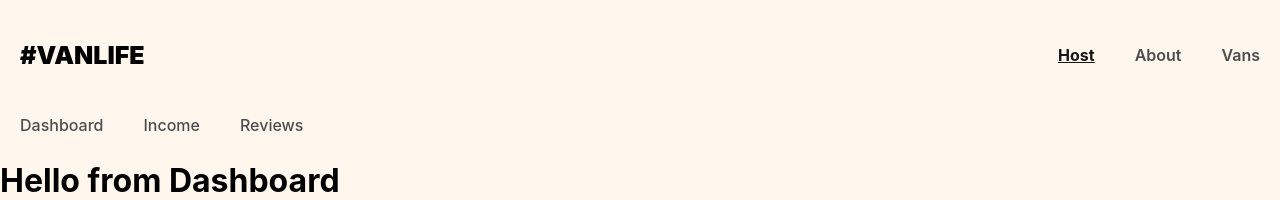
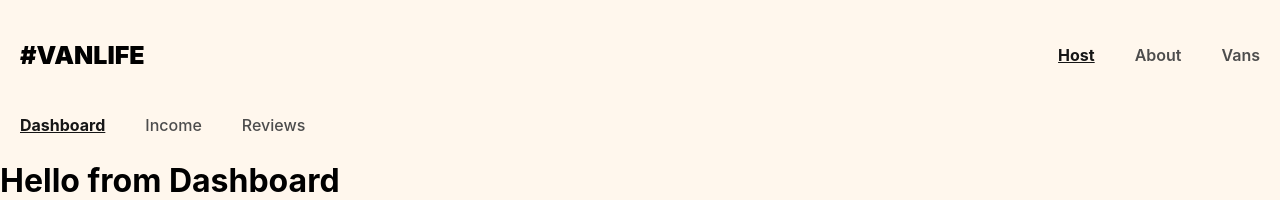
Before and after one commit to Udayanga1/react-practice, a React (Vite) app in the folder VANLIFE/: page /host in a window 1280 px wide. Shown: the top 200 px of the page. Built offline with nearby package versions, Linux system fonts and the light colour scheme; what miragejs would draw is missing.

Commit message:
VANLIFE: change Links to NavLinks in Host navbar to add styling based on active route

```diff
--- a/VANLIFE/src/components/Header.jsx
+++ b/VANLIFE/src/components/Header.jsx
@@ -1,12 +1,6 @@
 import { Link, NavLink } from "react-router-dom"
 
 const Header = () => {
-	// const activeLinkStyle = {
-	// 	fontWeight: "bold",
-	// 	textDecoration: "underline",
-	// 	color: "#161616",
-	// }
-
 	return (
 		<header>
 			<Link className='site-logo' to='/'>
--- a/VANLIFE/src/components/HostLayout.jsx
+++ b/VANLIFE/src/components/HostLayout.jsx
@@ -1,12 +1,33 @@
-import { Link, Outlet } from "react-router-dom"
+import { NavLink, Outlet } from "react-router-dom"
 
 export const HostLayout = () => {
+	const activeStyles = {
+		fontWeight: "bold",
+		textDecoration: "underline",
+		color: "#161616",
+	}
 	return (
 		<>
 			<nav className='host-nav'>
-				<Link to='/host'>Dashboard</Link>
-				<Link to='/host/income'>Income</Link>
-				<Link to='/host/reviews'>Reviews</Link>
+				<NavLink
+					to='/host'
+					end
+					style={({ isActive }) => (isActive ? activeStyles : null)}
+				>
+					Dashboard
+				</NavLink>
+				<NavLink
+					to='/host/income'
+					style={({ isActive }) => (isActive ? activeStyles : null)}
+				>
+					Income
+				</NavLink>
+				<NavLink
+					to='/host/reviews'
+					style={({ isActive }) => (isActive ? activeStyles : null)}
+				>
+					Reviews
+				</NavLink>
 			</nav>
 			<Outlet />
 		</>
```
